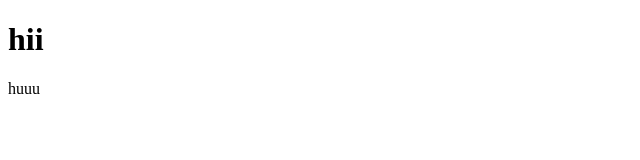
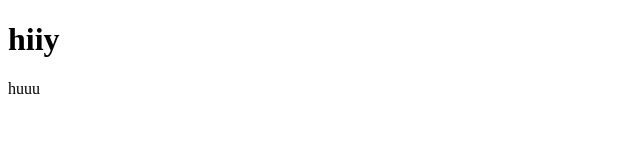
Before and after one commit to nuuraomar3-lgtm/Fullstack, a plain HTML site: page index.html in a window 1280 px wide. Shown: the full height of the page, 0-640 px from the left. Drawn offline with Linux system fonts and the light colour scheme.

Commit message:
rename about.html to index.html

```diff
--- a/about.html
+++ b/index.html
@@ -6,7 +6,7 @@
     <title>Document</title>
 </head>
 <body>
-    <h1>hii</h1>
+    <h1>hiiy</h1>
     <p>huuu</p>
 </body>
 </html>
```
